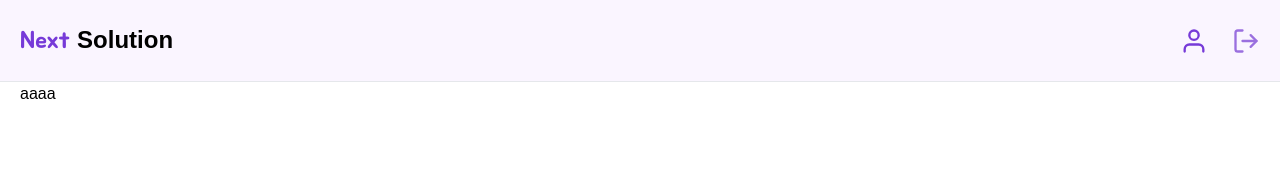
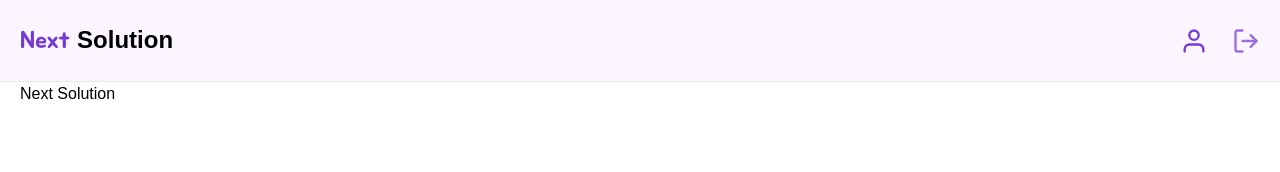
Before and after one commit to luhoro/nextsolution, a Next.js app: page /dashboard in a window 1280 px wide. Shown: the top 172 px of the page. Built offline with nearby package versions, Linux system fonts and the light colour scheme; no server answers; sample sign-in values are in the browser's storage; a web font is replaced by a local one.

Commit message:
Feat: Add protected route

```diff
--- a/src/app/dashboard/page.tsx
+++ b/src/app/dashboard/page.tsx
@@ -1,10 +1,18 @@
 import Container from "@/components/container"
-import React from "react"
+import { getServerSession } from "next-auth"
+import { authOptions } from '@/lib/auth'
+import { redirect } from "next/navigation"
 
-const Dashboard = () => {
+const Dashboard = async () => {
+  const session = await getServerSession(authOptions)
+
+  if (!session || !session.user) {
+    redirect("/")
+  }
+
   return (
     <Container>
-      <h1>aaaa</h1>
+      <h1>Next Solution</h1>
     </Container>
   )
 }
```
